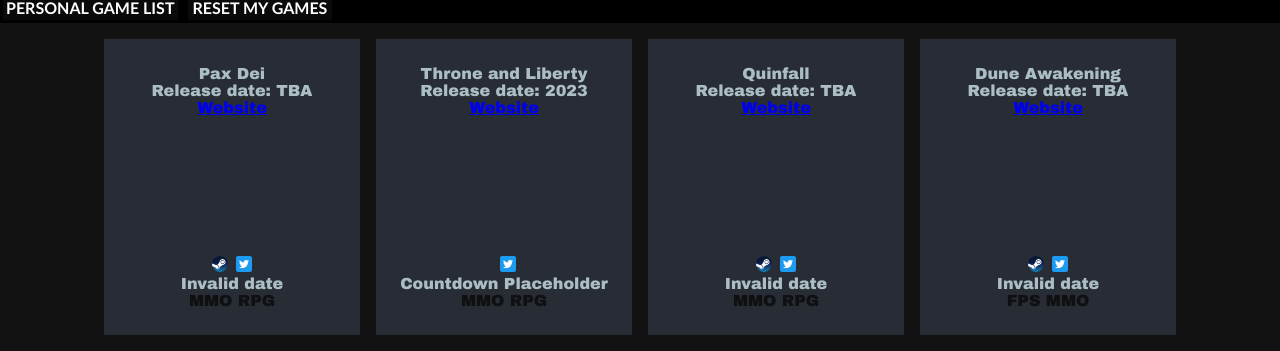
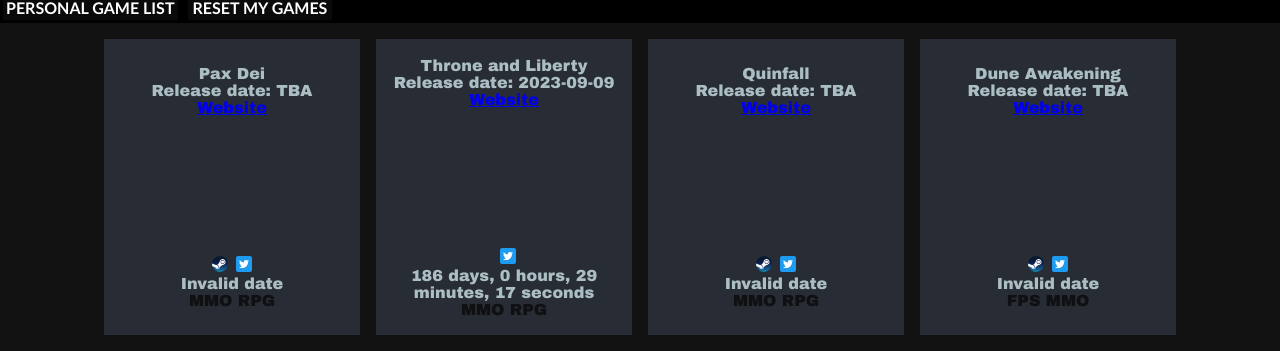
Before and after one commit to ExecutedPoorly/UpcomingGames, a React (Create React App) app: page / in a window 1280 px wide. Both pictures are taken after a click on the button "MMO". Shown: the part 125-476 px from the top of the page. Built offline with nearby package versions, Linux system fonts and the light colour scheme.

Commit message:
added functionality for countdown

```diff
--- a/src/components/EditCards.jsx
+++ b/src/components/EditCards.jsx
@@ -107,7 +107,7 @@
         {item.releaseDate === 'TBA' || item.releaseDate === '' ? (
           <p> Invalid date </p>
         ) : (
-          <p>Countdown Placeholder</p>
+          <p>{props.isCountdownReady ? props.countdown : null}</p>
         )}
         {/* <p>Genres</p> */}
         <p id="genreTags">{item.tags}</p>
--- a/src/components/fillCards.jsx
+++ b/src/components/fillCards.jsx
@@ -1,3 +1,4 @@
+import { React, useEffect, useState } from 'react'
 import './css/fillcards.css'
 import steamImage from '../images/Steam_icon.svg'
 import twitterImage from '../images/TwitterSvg.svg'
@@ -6,6 +7,52 @@
 const FillCardsFunc = (props) => {
   let item = props.currentItem
   let index = props.currentIndex
+  const [countdown, setCountdown] = useState(0)
+  const [isCountdownReady, setIsCountdownReady] = useState(false)
+
+  useEffect(() => {
+    let intervalId = null // Variable to store the interval ID
+
+    const updateCountdown = () => {
+      const currentTime = new Date().getTime()
+      const releaseDateTime = new Date(item.releaseDate).getTime()
+      const timeRemaining = releaseDateTime - currentTime
+
+      // Check if the release date has passed
+      if (timeRemaining <= 0) {
+        clearInterval(intervalId)
+        setCountdown(0)
+        setIsCountdownReady(true)
+      } else {
+        setCountdown(timeRemaining)
+        setIsCountdownReady(true)
+      }
+    }
+
+    // Clear the previous interval if it exists
+    if (intervalId) {
+      clearInterval(intervalId)
+    }
+
+    // Set a new interval
+    intervalId = setInterval(updateCountdown, 1000)
+
+    // Call updateCountdown immediately to update the countdown on component mount
+    updateCountdown()
+
+    // Clean up the interval on component unmount
+    return () => {
+      clearInterval(intervalId)
+    }
+  }, [item.releaseDate])
+
+  const days = Math.floor(countdown / (1000 * 60 * 60 * 24))
+  const hours = Math.floor(
+    (countdown % (1000 * 60 * 60 * 24)) / (1000 * 60 * 60)
+  )
+  const minutes = Math.floor((countdown % (1000 * 60 * 60)) / (1000 * 60))
+  const seconds = Math.floor((countdown % (1000 * 60)) / 1000)
+
   if (props.propsList.customGames === true) {
     //renders edit form
     return (
@@ -16,6 +63,8 @@
         currentIndex={index}
         dataJson={props.dataJson}
         editStatusProp={item.edit}
+        isCountdownReady={isCountdownReady}
+        countdown={`${days} days, ${hours} hours, ${minutes} minutes, ${seconds} seconds`}
       ></EditCards>
     )
   } else {
@@ -46,7 +95,13 @@
         {item.releaseDate === 'TBA' || item.releaseDate === '' ? (
           <p> Invalid date </p>
         ) : (
-          <p>Countdown Placeholder</p>
+          <p>
+            {isCountdownReady ? (
+              <p>
+                {days} days, {hours} hours, {minutes} minutes, {seconds} seconds
+              </p>
+            ) : null}
+          </p> //this should get the current date and subtract it from the release date then display a coutndown
         )}
         {/* <p>Genres</p> */}
         <p id="genreTags">{item.tags}</p>
@@ -55,16 +110,12 @@
   }
 }
 
-// const editCardInfo = (index) => {
-
-// }
-
 export default function FillCards(props) {
+  //this function renders the cards based on the search bar or genre tags
   if (props.searchField !== '') {
     return (
       <>
         {props.dataJson.map((item, index) => {
-          // console.log(props)
           if (
             item.name.toLowerCase().includes(props.searchField.toLowerCase())
           ) {
@@ -88,7 +139,7 @@
     return (
       <>
         {props.dataJson.map((item, index) => {
-          // console.log(props)
+          //this checks if the genre tags match the genre tags in the search bar
           const genreArray = item.tags.split(' ')
           for (let i = 0; i < genreArray.length; i++) {
             if (props.genreTags.includes(genreArray[i])) {
--- a/src/components/jsonData/Games.json
+++ b/src/components/jsonData/Games.json
@@ -11,7 +11,7 @@
   },
   {
     "name": "Throne and Liberty",
-    "releaseDate": "2023",
+    "releaseDate": "2023-09-09",
     "website": "https://tl.plaync.com/",
     "websiteSteam": "",
     "twitter": "https://twitter.com/Throne_Liberty",
```
